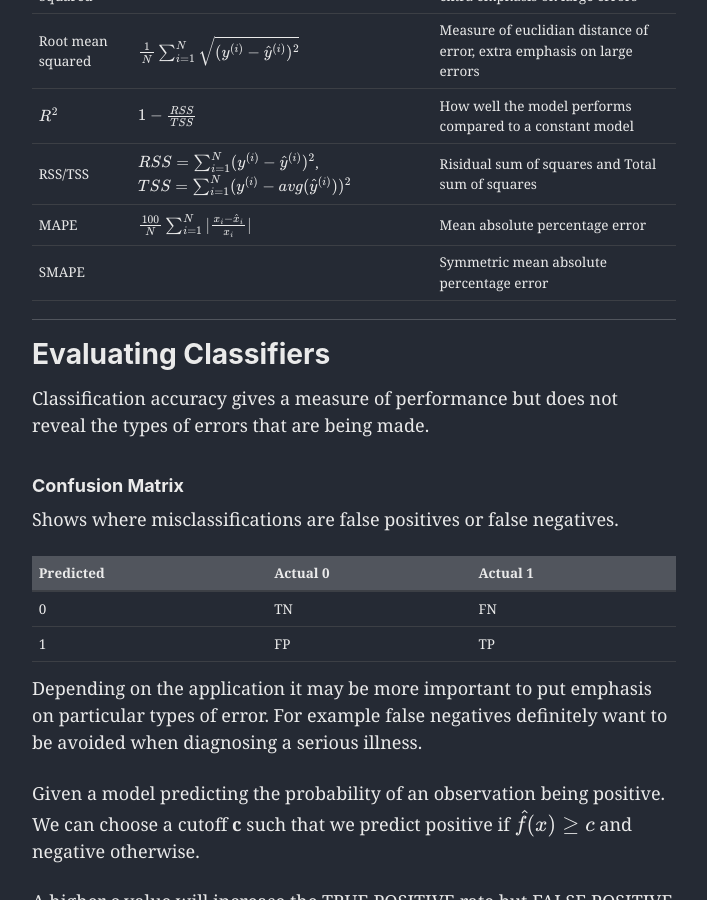
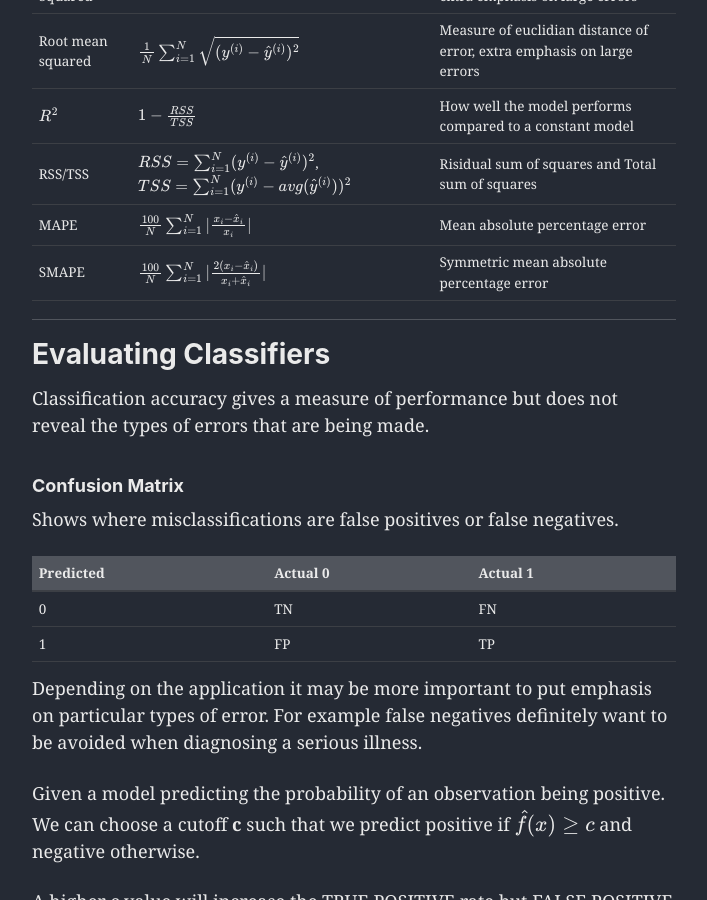
Before and after one commit to mdwcrft/mdwcrft.github.io, a Jekyll site: the page built from _posts/2019-04-09-ML5-evaluation.md, in a window 1280 px wide and 900 px high, scrolled down 1719 px. Shown: the whole window, without its empty margins (286-993 px from the left). Built offline with Jekyll 4.4.1, drawn with Linux system fonts in a browser that asks for light colours; cached includes are drawn as plain includes; nearby versions of some CDN libraries; formulas are drawn with MathJax 3.

Commit message:
SMAPE Equation

```diff
--- a/_posts/2019-04-09-ML5-evaluation.md
+++ b/_posts/2019-04-09-ML5-evaluation.md
@@ -53,7 +53,7 @@ Evaluating regression models usually involves a form of loss function.
 |$R^2$|$1 - \frac{RSS}{TSS}$|How well the model performs compared to a constant model|
 |RSS/TSS|$RSS = \sum _{i=1}^N (y^{(i)} - \hat y^{(i)})^2$, $TSS = \sum _{i=1}^N (y^{(i)} - avg(\hat y^{(i)}))^2$|Risidual sum of squares and Total sum of squares|
 |MAPE|$\frac{100}{N} \sum ^N_{i=1}\|\frac{x_i - \hat x_i}{x_i}\|$|Mean absolute percentage error|
-|SMAPE||Symmetric mean absolute percentage error|
+|SMAPE|$\frac{100}{N} \sum ^N_{i=1}\|\frac{2(x_i - \hat x_i)}{x_i + \hat x_i}\|$|Symmetric mean absolute percentage error|
 
 ---
 # Evaluating Classifiers
```
